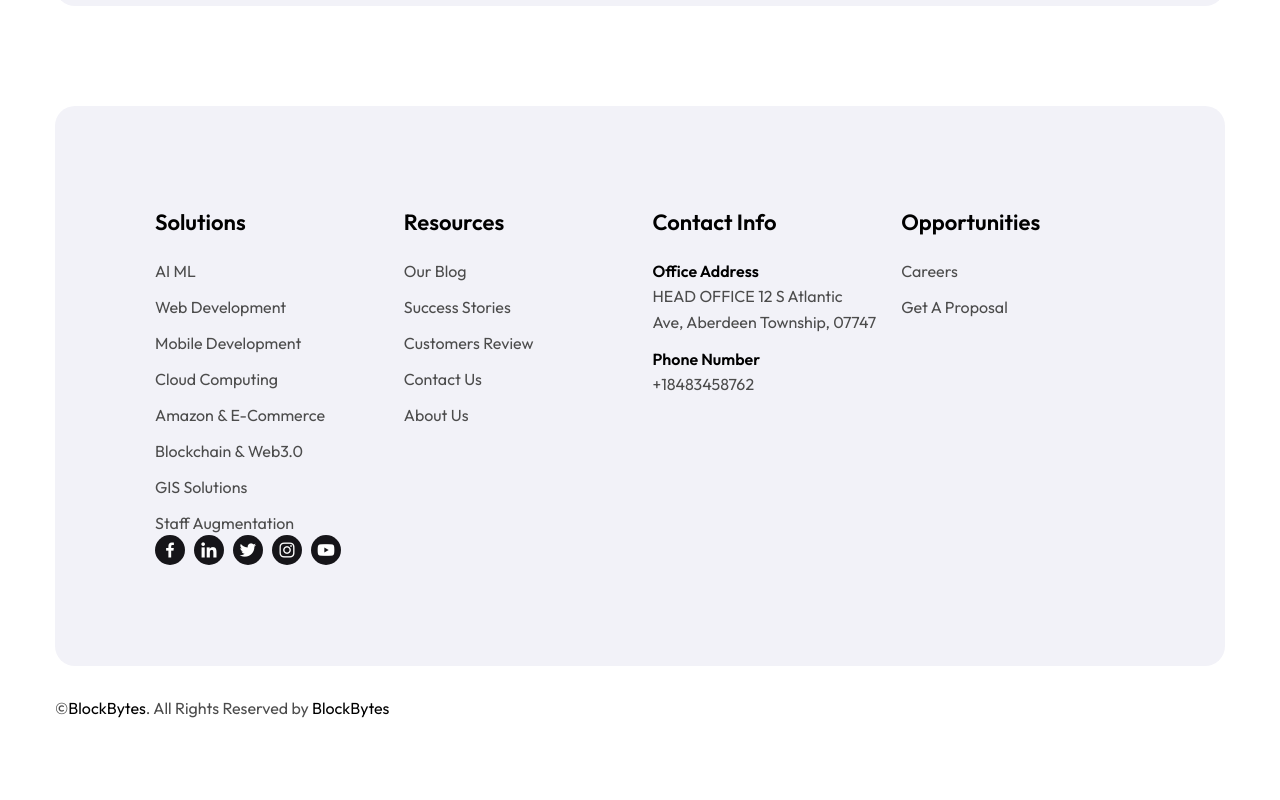
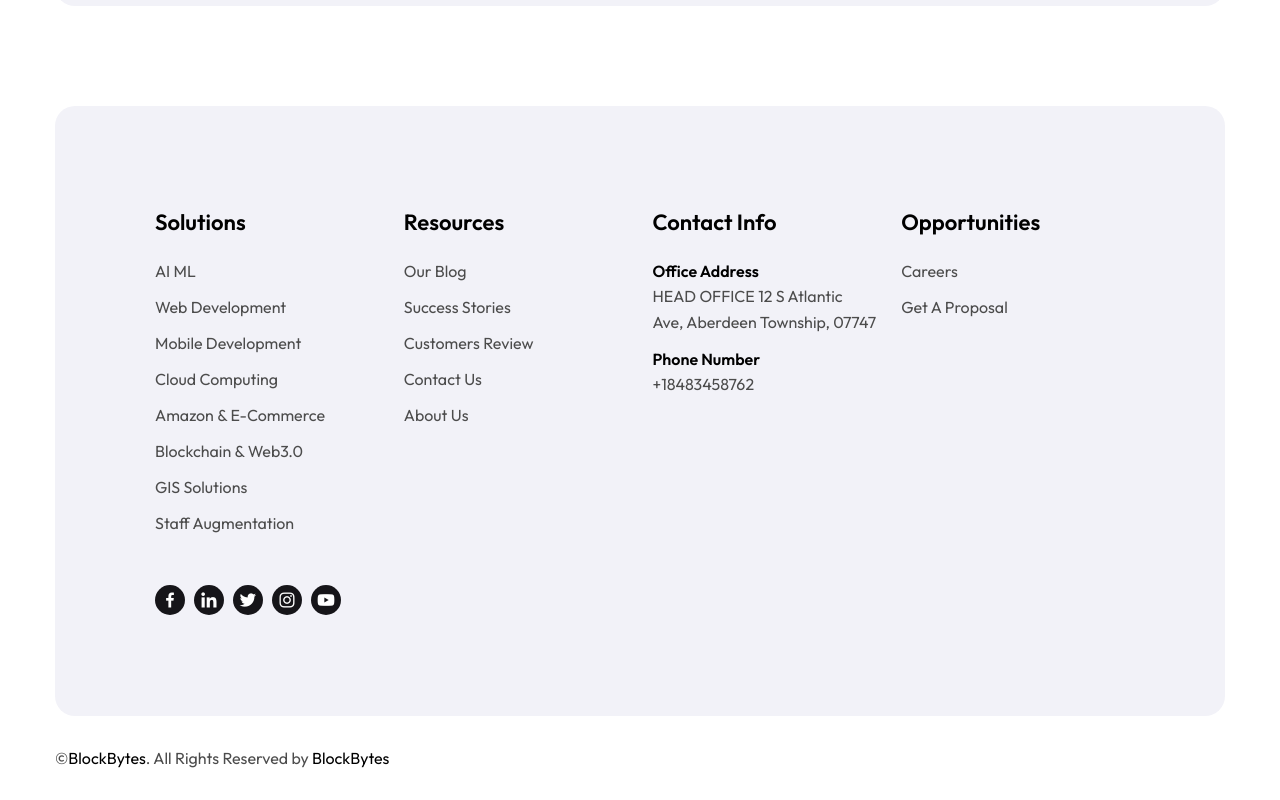
Before and after one commit to arslan7676/blockbytes, a Next.js app: page /faq in a window 1280 px wide. Shown: the part 2058-2858 px from the top of the page. Before the commit the page ends 2808 px from the top, so only its background shows below. Built offline with nearby package versions, Linux system fonts and the light colour scheme.

Commit message:
updated code

```diff
--- a/src/components/Layout/Footer.tsx
+++ b/src/components/Layout/Footer.tsx
@@ -143,8 +143,10 @@
                 </li>
               </ul>
             </div>
+          </div >
+          <div className="mt-[50px]">
+          <SignupNewsletter />
           </div>
-            <SignupNewsletter />
         </div>
         {/* Bottom Footer */}
         <div className="py-[30px]">
```
